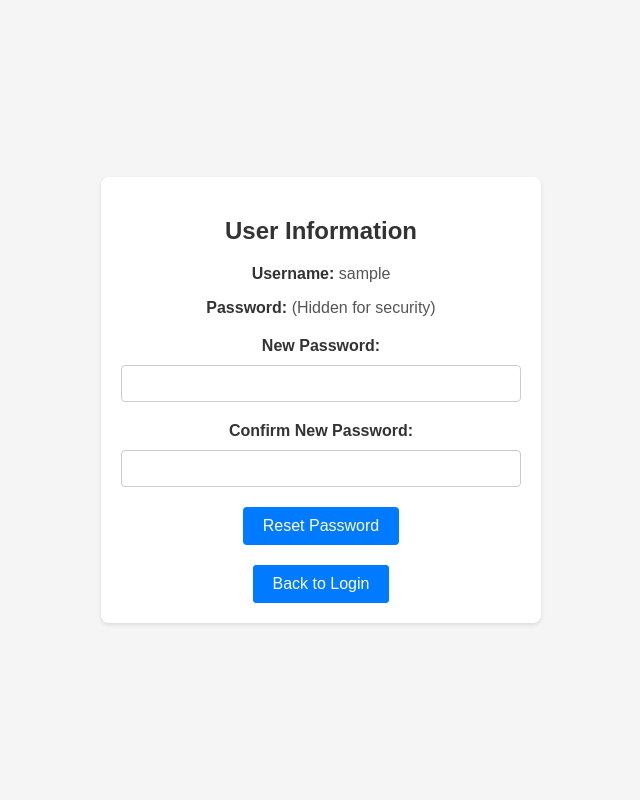
After one commit to KPCOFGS/BetBuddy, a Flask app: a page that uses templates/display_user_info.html in a window 1280 px wide. The commit adds this page. Shown: the whole page, without its empty margins (319-959 px from the left). Run offline with Flask 3, Linux system fonts and the light colour scheme.

Commit message:
Add files via upload

```diff
--- a/app.py
+++ b/app.py
@@ -9,7 +9,12 @@ import secrets
 
 from unicodedata import category
 from werkzeug.security import generate_password_hash, check_password_hash
+import random
+import string
 
+# Function to generate a long random string
+def generate_recovery_string():
+    return ''.join(random.choices(string.ascii_letters + string.digits, k=64))
 
 
 
@@ -32,7 +37,8 @@ def create_tables():
             tokenAmnt INTEGER,
             username TEXT UNIQUE,
             email TEXT UNIQUE,
-            password TEXT
+            password TEXT,
+            recovery_string TEXT UNIQUE  -- Add the recovery_string column
         );''')
 create_tables()
 # Opens the Home Screen HTML file for the user
@@ -46,10 +52,11 @@ def clear_session():
 @app.route('/gambling_addiction_resources')
 def gambling_addiction_resources():
     return render_template('ga_resources.html')
-# Opens the signup page
-@app.route('/signup')
+@app.route('/signup', methods=['GET'])
 def signup():
-    return render_template('signup.html')
+    # Generate a recovery string
+    recovery_string = generate_recovery_string()
+    return render_template('signup.html', recovery_string=recovery_string)
 @app.route('/signupprocess', methods=['POST'])
 def signupprocess():
     if request.method == 'POST':
@@ -57,10 +64,11 @@ def signupprocess():
         email = request.form['email']
         password = request.form['password']
         confirm_password = request.form['confirm-password']
+        recovery_string = request.form['recovery_string']  # Get the recovery string from the form
 
         if password != confirm_password:
             flash('Passwords do not match. Please try again.', 'error')
-            return render_template('signup.html', username=username, email=email)
+            return render_template('signup.html', username=username, email=email, recovery_string=recovery_string)
 
         with get_db_connection() as con:
             cursor = con.cursor()
@@ -71,19 +79,22 @@ def signupprocess():
 
             if user_exists:
                 flash('Username already exists. Please choose a different one.', 'error')
-                return render_template('signup.html', username=username, email=email)
+                return render_template('signup.html', username=username, email=email, recovery_string=recovery_string)
 
             if email_exists:
                 flash('Email already exists. Please use a different email.', 'error')
-                return render_template('signup.html', username=username, email=email)
+                return render_template('signup.html', username=username, email=email, recovery_string=recovery_string)
+
+            # If you want to regenerate the recovery string only if needed
+            cursor.execute("SELECT 1 FROM Users WHERE recovery_string = ?", (recovery_string,))
+            while cursor.fetchone():  # Check if the string exists, regenerate if needed
+                recovery_string = generate_recovery_string()
+                cursor.execute("SELECT 1 FROM Users WHERE recovery_string = ?", (recovery_string,))
 
             hashed_password = generate_password_hash(password)
 
-            # Insert user with default tokenAmnt
-            con.execute(
-                "INSERT INTO Users (username, email, password, tokenAmnt) VALUES (?, ?, ?, ?)",
-                (username, email, hashed_password, 1000)  # Default currency set to 1000
-            )
+            # Insert user with the recovery string
+            con.execute("INSERT INTO Users (username, email, password, tokenAmnt, recovery_string) VALUES (?, ?, ?, ?, ?)",(username, email, hashed_password, 1000, recovery_string))
 
         flash('Sign Up successful! Please log in.', 'success')
         return redirect(url_for('login'))
@@ -198,7 +209,53 @@ def FetchSportsData(category):
         print(f"Error fetching data: {odds_response.status_code}")
         return None
 
+# Forget password page
+@app.route('/forget_password', methods=['GET', 'POST'])
+def forget_password():
+    if request.method == 'POST':
+        recovery_string = request.form['recovery_string'].strip()  # Strip leading/trailing spaces
 
+        # Check the database for the recovery string
+        with get_db_connection() as con:
+            cursor = con.cursor()
+            cursor.execute("SELECT username, password FROM Users WHERE recovery_string = ?", (recovery_string,))
+            user = cursor.fetchone()
+
+            if user:
+                # If the recovery string matches, show the reset password form
+                return render_template('display_user_info.html', username=user['username'])
+            else:
+                # If no match, show an error
+                flash('Invalid recovery string. Please try again.', 'error')
+                return render_template('forget_password.html')
+
+    return render_template('forget_password.html')
+
+# Reset password page
+@app.route('/display_user_info/<username>', methods=['GET', 'POST'])
+def reset_password(username):
+    if request.method == 'POST':
+        new_password = request.form['password']
+        confirm_password = request.form['confirm_password']
+
+        # Check if passwords match
+        if new_password != confirm_password:
+            flash('Passwords do not match. Please try again.', 'error')
+            return render_template('display_user_info.html', username=username)
+
+        # Hash the new password before updating
+        hashed_password = generate_password_hash(new_password)
+
+        # Update the password in the database
+        with get_db_connection() as con:
+            cursor = con.cursor()
+            cursor.execute("UPDATE Users SET password = ? WHERE username = ?", (hashed_password, username))
+            con.commit()
+
+        flash('Your password has been reset successfully!', 'success')
+        return redirect(url_for('login'))
+
+    return render_template('display_user_info.html', username=username)
 
 
 if __name__ == '__main__':
--- /dev/null
+++ b/static/css/display_user_info.css
@@ -0,0 +1,88 @@
+body {
+    font-family: Arial, sans-serif;
+    background-color: #f5f5f5;
+    display: flex;
+    justify-content: center;
+    align-items: center;
+    height: 100vh;
+    margin: 0;
+}
+
+.container {
+    background-color: #fff;
+    padding: 20px;
+    border-radius: 8px;
+    box-shadow: 0 2px 4px rgba(0, 0, 0, 0.1);
+    text-align: center;
+    width: 100%;
+    max-width: 400px;
+}
+
+h2 {
+    margin-bottom: 20px;
+    font-size: 1.5em;
+    color: #333;
+}
+
+p {
+    font-size: 1em;
+    color: #555;
+    margin-bottom: 15px;
+}
+
+strong {
+    font-weight: bold;
+    color: #333;
+}
+
+form {
+    margin: 20px 0;
+}
+
+label {
+    display: block;
+    margin-bottom: 10px;
+    font-weight: bold;
+    color: #333;
+}
+
+input[type="password"] {
+    width: 100%;
+    padding: 10px;
+    margin-bottom: 20px;
+    border: 1px solid #ccc;
+    border-radius: 4px;
+    box-sizing: border-box;
+}
+
+button {
+    background-color: #007bff;
+    color: #fff;
+    border: none;
+    padding: 10px 20px;
+    border-radius: 4px;
+    cursor: pointer;
+    font-size: 1em;
+}
+
+button:hover {
+    background-color: #0056b3;
+}
+
+.back-btn {
+    background-color: #007bff;
+    color: #fff;
+    text-decoration: none;
+    border-radius: 4px;
+    display: inline-block;
+}
+
+.back-btn button {
+    background-color: #007bff;
+    border-radius: 4px;
+    cursor: pointer;
+}
+
+.back-btn:hover button {
+    background-color: #0056b3;
+}
--- a/static/css/user.css
+++ b/static/css/user.css
@@ -96,7 +96,6 @@ h1 {
 /* Sports Tabs */
 .sports_tabs {
     padding: 10px 0;
-    position: sticky;
     top: 0;
     z-index: 10;
     margin-top: 30px;
--- /dev/null
+++ b/templates/display_user_info.html
@@ -0,0 +1,32 @@
+<!DOCTYPE html>
+<html lang="en">
+<head>
+    <meta charset="UTF-8">
+    <meta name="viewport" content="width=device-width, initial-scale=1.0">
+    <title>User Info</title>
+    <link rel="stylesheet" href="{{ url_for('static', filename='css/display_user_info.css') }}">
+</head>
+<body>
+    <div class="container">
+        <h2>User Information</h2>
+        <p><strong>Username:</strong> {{ username }}</p>
+        <p><strong>Password:</strong> (Hidden for security)</p>  <!-- Hide the actual password -->
+
+        <form action="{{ url_for('reset_password', username=username) }}" method="POST">
+            <div>
+                <label for="password">New Password:</label>
+                <input type="password" id="password" name="password" required>
+            </div>
+            <div>
+                <label for="confirm_password">Confirm New Password:</label>
+                <input type="password" id="confirm_password" name="confirm_password" required>
+            </div>
+            <button type="submit">Reset Password</button>
+        </form>
+
+        <a href="{{ url_for('index') }}" class="back-btn">
+            <button type="button" class="back-btn">Back to Login</button>
+        </a>
+    </div>
+</body>
+</html>
--- a/templates/sign_in.html
+++ b/templates/sign_in.html
@@ -42,6 +42,11 @@
                 <button type="button" class="back-btn">Back</button>
             </a>
         </form>
+
+        <!-- Forgot Password Link -->
+        <div class="forgot-password">
+            <p><a href="{{ url_for('forget_password') }}">Forgot Password?</a></p>
+        </div>
     </div>
 </body>
 </html>
```
Also changed, not shown: static/css/signup.css (+22 -0 lines), templates/forget_password.html (added, +37 -0 lines), templates/signup.html (+10 -0 lines).
